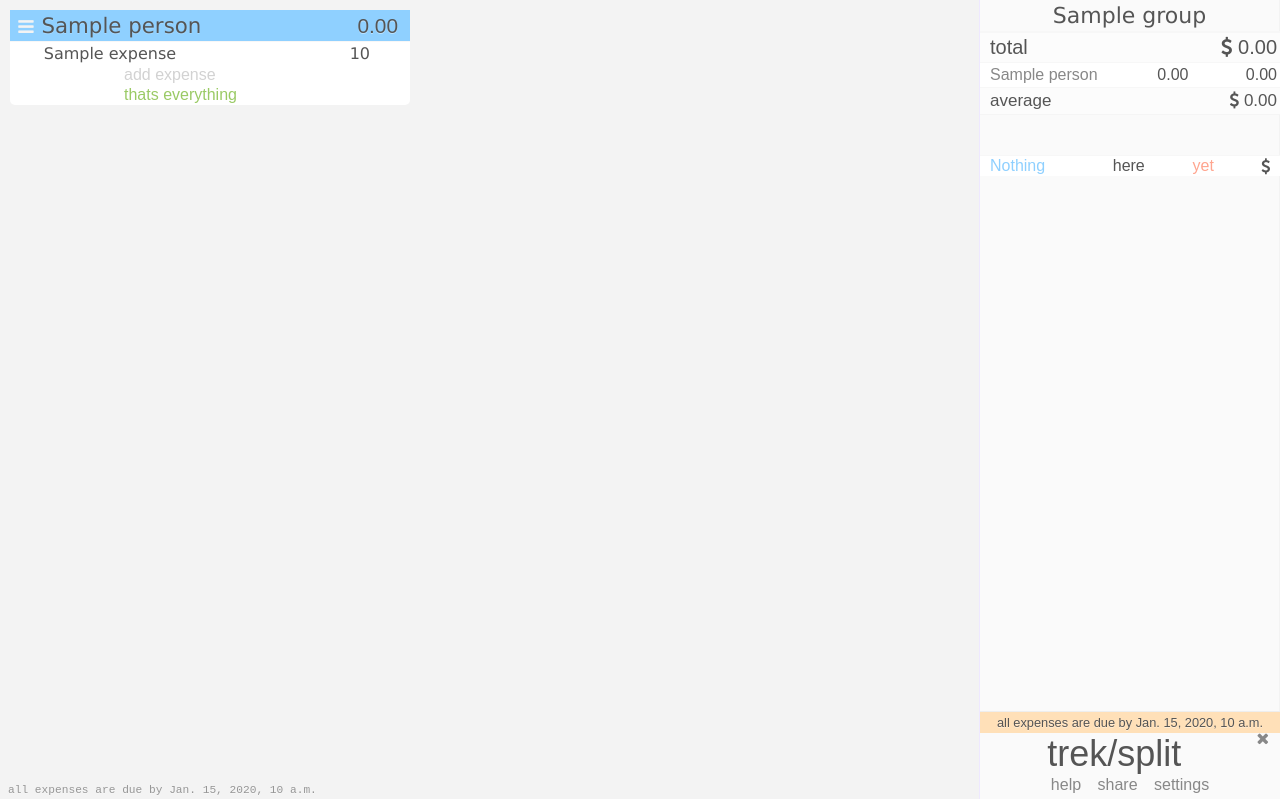
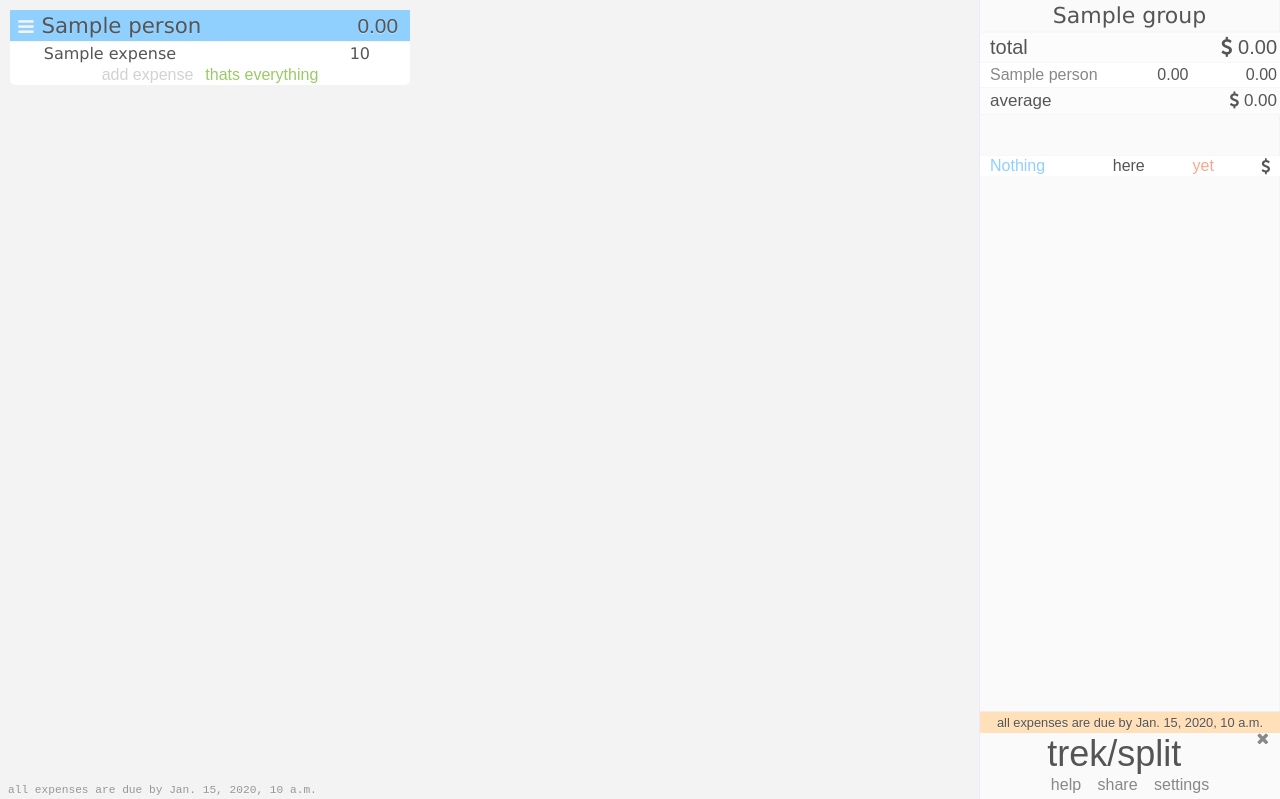
Before and after one commit to jomogalla/treksplit, a Django app: template templates/index.html in a window 1280 px wide. Shown: the top 799 px of the page. Run offline with Django 3.2, Linux system fonts and the light colour scheme; tables that the repository leaves empty hold one stand-in row (values such as "Sample post"); the template is opened without the code that fills it: values that come from a table or form of the project are taken from there, most other values are stand-ins (such as "Sample title", 1, 10 or a date in 2020); some libraries are stand-ins or nearby versions.

Commit message:
Fixed button style bug

```diff
--- a/static/styles.css
+++ b/static/styles.css
@@ -257,10 +257,8 @@ a{
 	color: #555555;
 }
 .bottom_buttons{
-	width: 4.4em;
-	width: 11.5em;
-	margin-left: auto;
-	margin-right: auto;
+	display: flex;
+	justify-content: center;
 }
 .finalize{
 	color: #d2d2d2;
```
